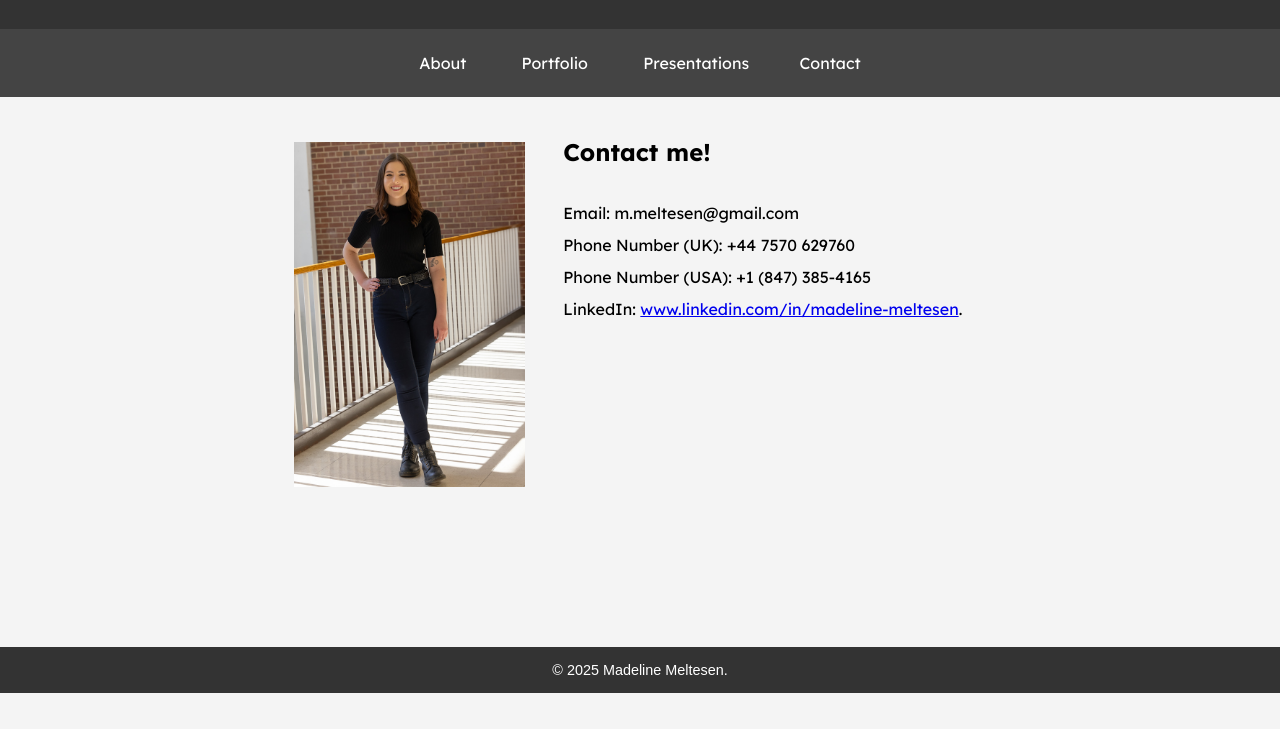
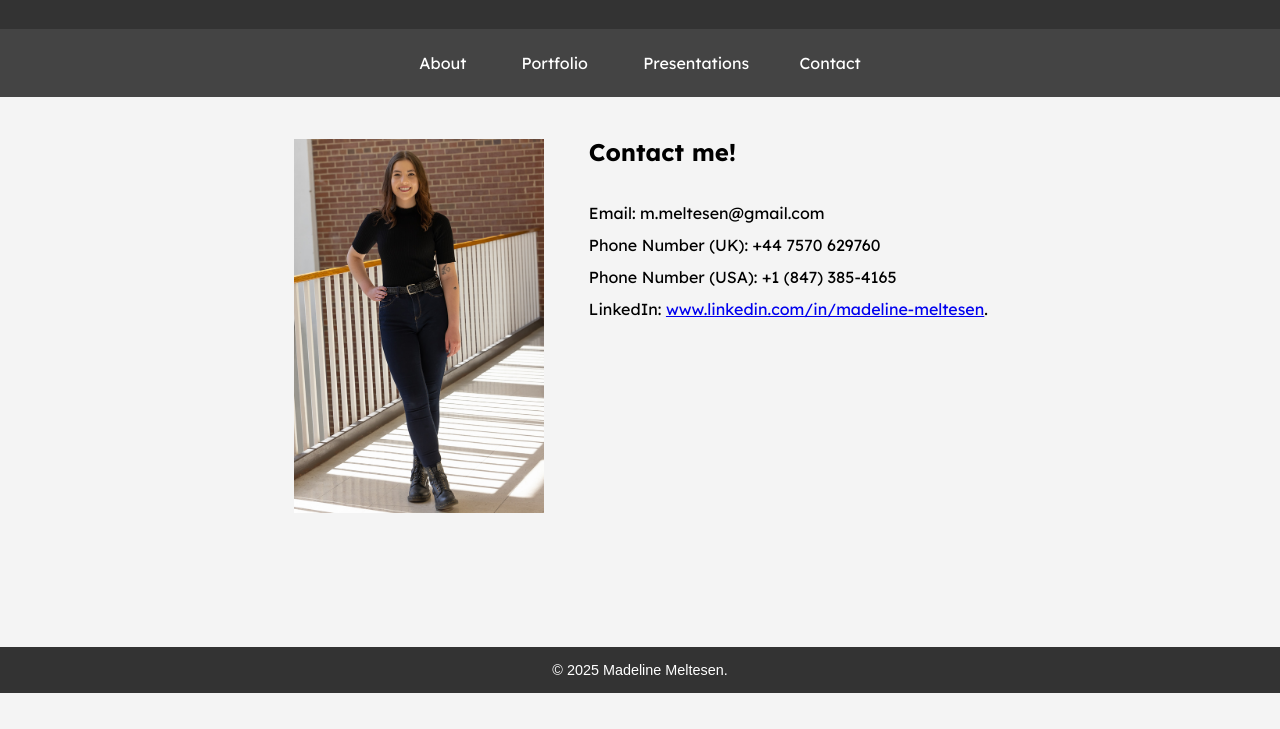
Before and after one commit to madeline-meltesen/MadelineMeltesen, a plain HTML site: page contact.html in a window 1280 px wide. Shown: the part 71-800 px from the top of the page. Drawn offline with Linux system fonts and the light colour scheme; a web font is replaced by a local one.

Commit message:
Add files via upload

```diff
--- a/contact.html
+++ b/contact.html
@@ -22,7 +22,7 @@
             width: auto;
         }
         img {
-            margin-top: -45px;
+            margin-top: -48px;
             margin-left: 50%;
             padding: 0px;
         }
@@ -46,10 +46,10 @@
             padding: 20px;
             padding-bottom: 0px;
             text-align: left;
-            width: 48%;
+            width: 42%;
             float: right;
-            padding-right: 6%;
-            margin-right: 2%;
+            padding-right: 8%;
+            margin-right: 4%;
         }
         .container-left {
             padding: 0px;
@@ -58,18 +58,16 @@
             width: 30%;
             float: left;
             margin: 0px;
-            margin-right: 0.5%;
+            margin-right: 1%;
             max-height: 100vh;
         }
         .container-right {
             padding: 0px;
-            padding-right: 6%;
+            padding-right: 8%;
             text-align: left;
-            width: 48%;
+            width: 42%;
             float: right;
-            margin-bottom: 0px;
-            margin-left: 0px;
-            margin-right: 2%;
+            margin-right: 4%;
             line-height: 2;
             display: flex;
             flex-direction: column;
@@ -167,7 +165,7 @@
     </div>
 
     <div class="container-left">
-        <img src="Images/me_fullbody.jpg" style="width: 60%"; height="auto";>
+        <img src="Images/me_fullbody.jpg" style="max-width: 65%; height: auto">
     </div>
 
 
```
